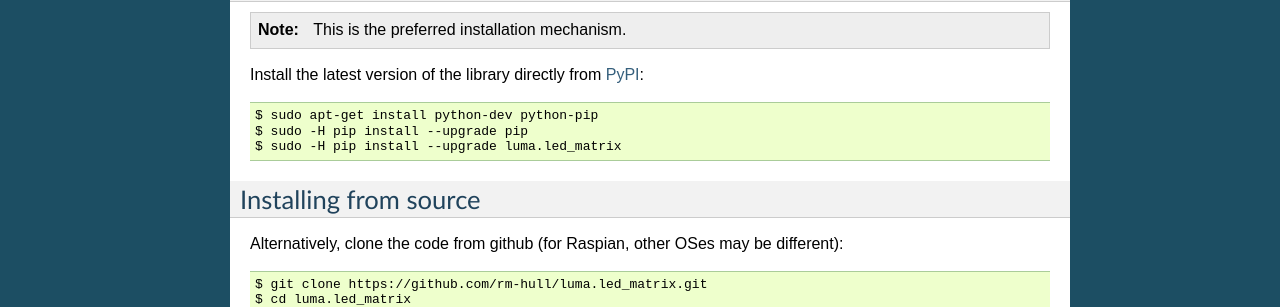
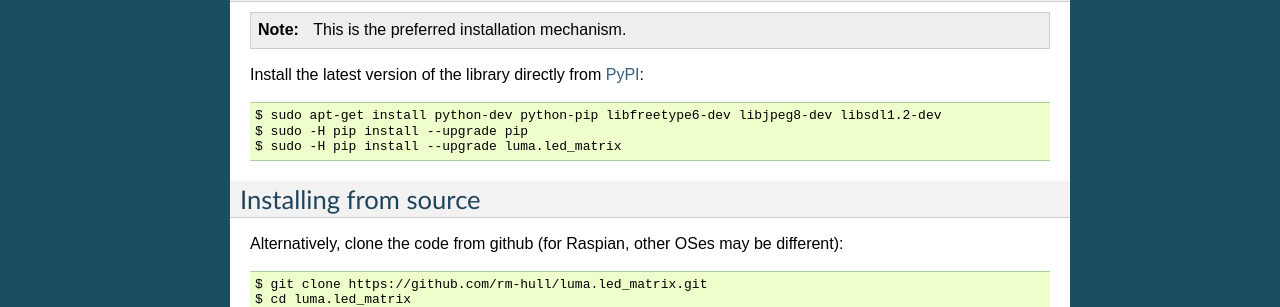
Before and after one commit to rm-hull/luma.led_matrix, a Sphinx documentation site: the page built from doc/install.rst, in a window 1280 px wide. Shown: the part 1753-2060 px from the top of the page. Built offline with Sphinx 7.4.7, drawn with Linux system fonts in a browser that asks for light colours.

Commit message:
Update install.rst

```diff
--- a/doc/install.rst
+++ b/doc/install.rst
@@ -70,7 +70,7 @@
 Install the latest version of the library directly from
 `PyPI <https://pypi.python.org/pypi?:action=display&name=luma.led_matrix>`_::
 
-  $ sudo apt-get install python-dev python-pip
+  $ sudo apt-get install python-dev python-pip libfreetype6-dev libjpeg8-dev libsdl1.2-dev
   $ sudo -H pip install --upgrade pip
   $ sudo -H pip install --upgrade luma.led_matrix
 
```
